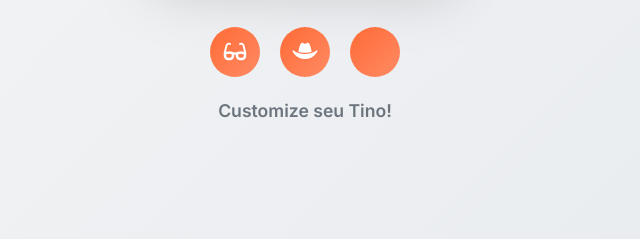
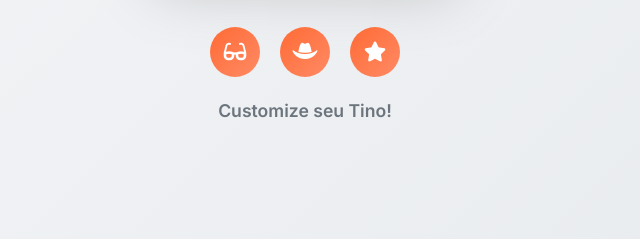
Before and after one commit to igortamuz/transportino, a plain HTML site: page index.html in a window 1280 px wide. Shown: the part 443-682 px from the top of the page, 640-1280 px from the left. Drawn offline with Linux system fonts and the light colour scheme; files whose address does not match are found by name.

Commit message:
Lading page sem funcionamento'

```diff
--- a/index.html
+++ b/index.html
@@ -85,7 +85,7 @@
                                 <i class="fas fa-hat-cowboy"></i>
                             </div>
                             <div class="tino-variant">
-                                <i class="fas fa-sunglasses"></i>
+                                <i class="fas fa-star"></i>
                             </div>
                         </div>
                         <p class="tino-text">Customize seu Tino!</p>
```
